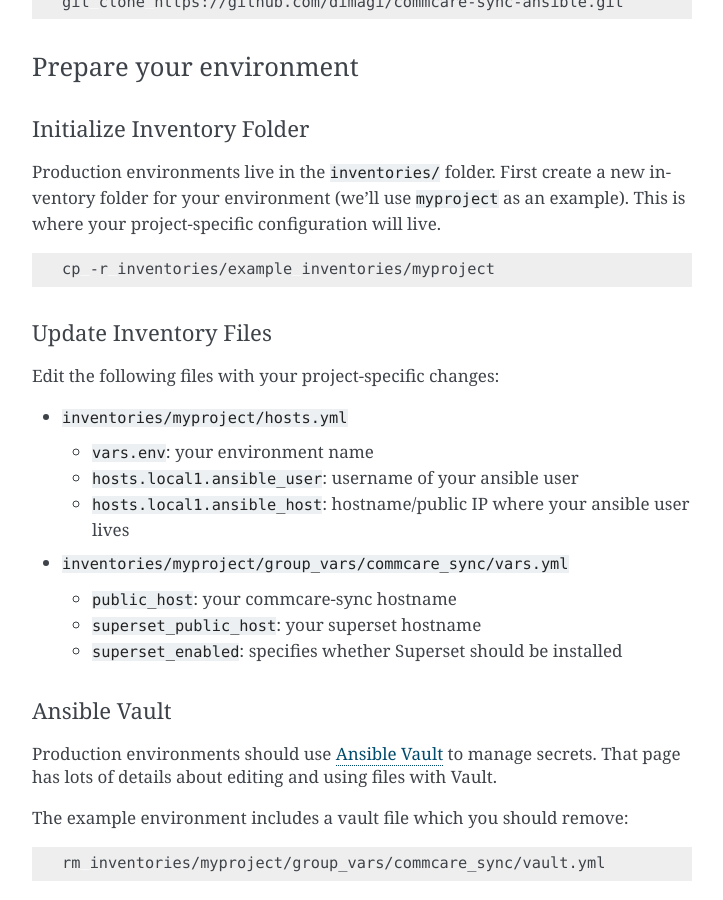
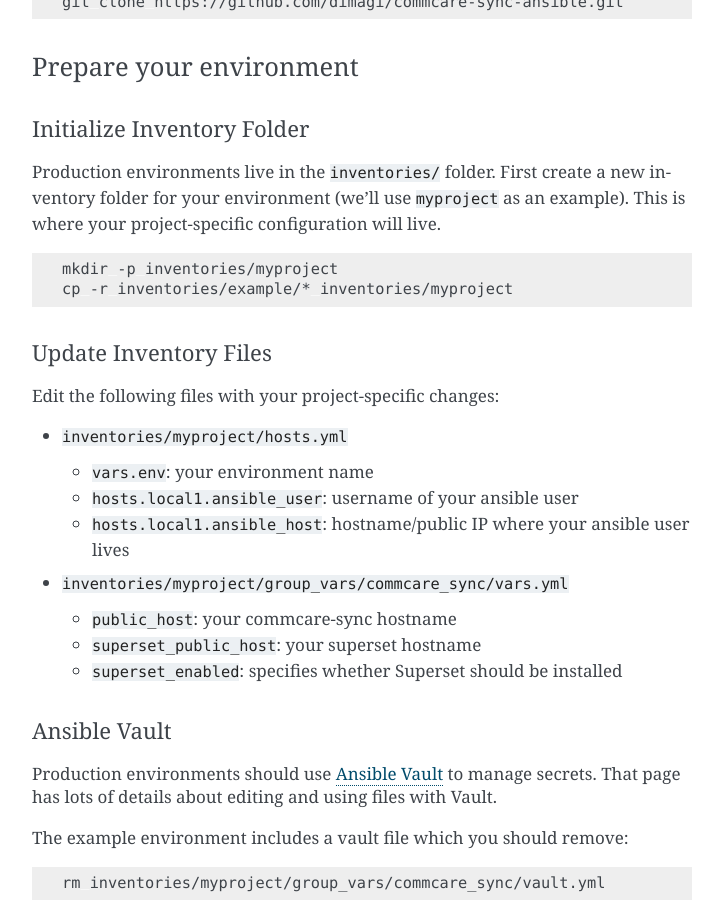
Before and after one commit to dimagi/commcare-sync-ansible, a Sphinx documentation site: the page built from docs/production.md, in a window 1280 px wide and 900 px high, scrolled down 982 px. Shown: the whole window, without its empty margins (388-1111 px from the left). Built offline with Sphinx 7.4.7, drawn with Linux system fonts in a browser that asks for light colours.

Commit message:
Update production.md

````diff
--- a/docs/production.md
+++ b/docs/production.md
@@ -45,7 +45,8 @@
 This is where your project-specific configuration will live.
 
 ```bash
-cp -r inventories/example inventories/myproject
+mkdir -p inventories/myproject
+cp -r inventories/example/* inventories/myproject
 ```
 #### Update Inventory Files
 
````
